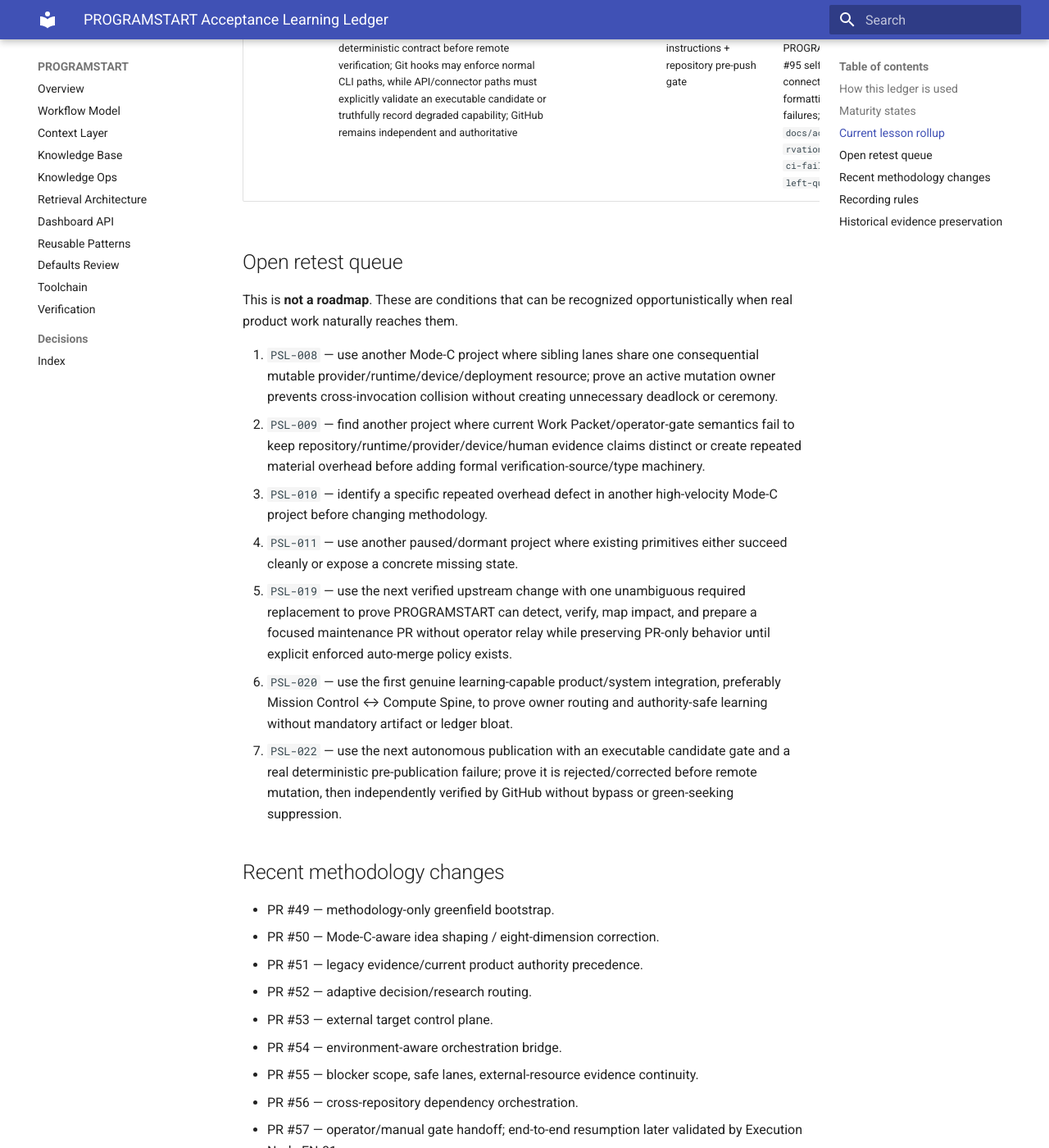
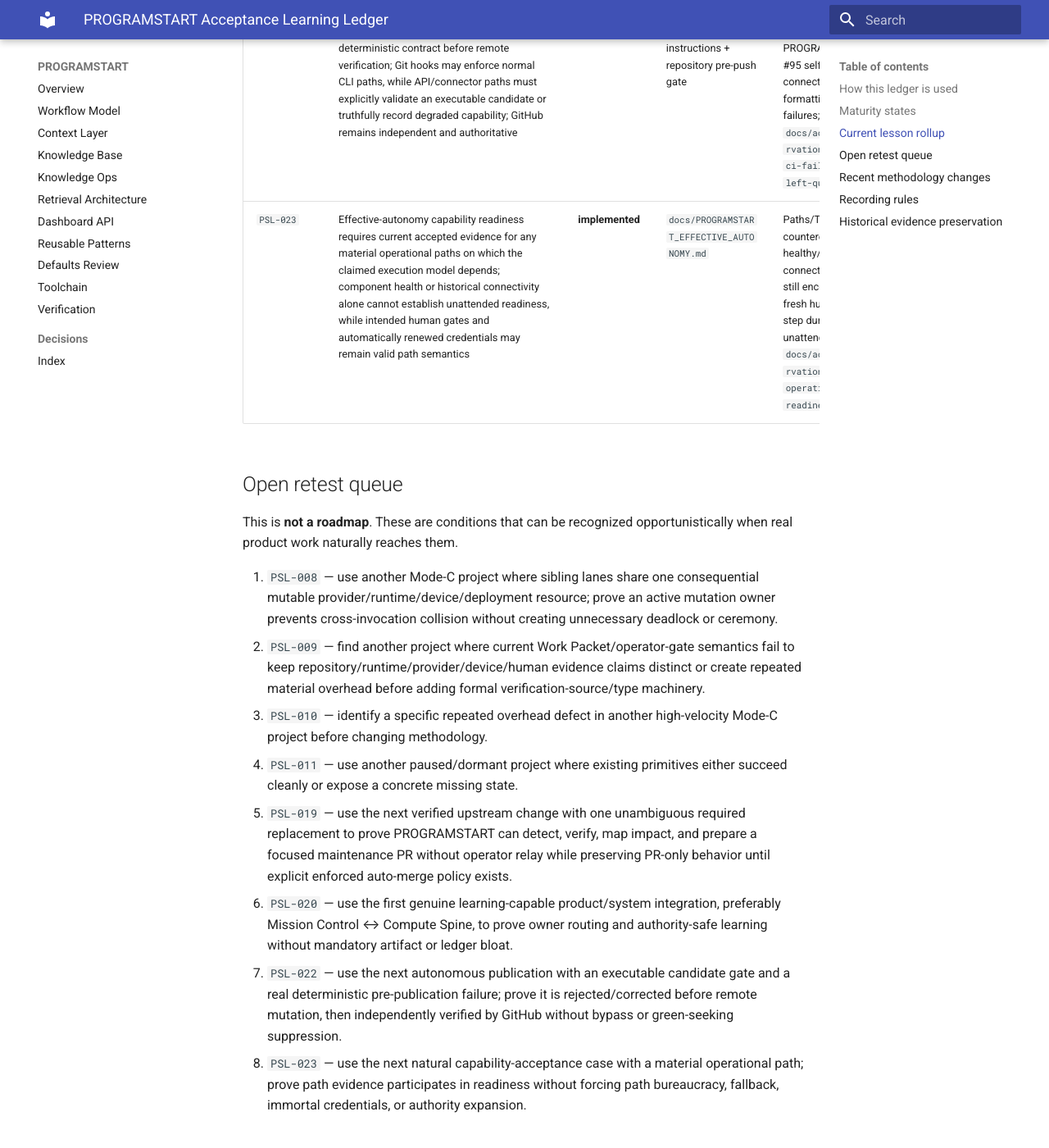
Before and after one commit to GrahamArdent/PROGRAMSTART, an MkDocs documentation site: the page built from docs/PROGRAMSTART_ACCEPTANCE_LEARNING_LEDGER.md, in a window 1280 px wide and 1400 px high, scrolled down 5821 px. Shown: the whole window at 82% size. Built offline with MkDocs 1.6.1 and Material for MkDocs 9.7.7, drawn with Linux system fonts in a browser that asks for light colours.

Commit message:
docs(learning): record operational path readiness lesson

```diff
--- a/docs/PROGRAMSTART_ACCEPTANCE_LEARNING_LEDGER.md
+++ b/docs/PROGRAMSTART_ACCEPTANCE_LEARNING_LEDGER.md
@@ -62,6 +62,7 @@
 | `PSL-020` | Software that can materially improve from real operational evidence needs a conditional Learning Architecture Gate plus owner-routed learning: route observations to the system that owns the behavior, evaluate/promote/rollback deliberately, and never let learned success silently broaden authority | **implemented** | `docs/PROGRAMSTART_LEARNING_ARCHITECTURE.md` + canonical owner routing | Mission Control planning correction + live Compute Spine/PROGRAMSTART boundary inspection; `docs/acceptance/observations/2026-09-01-owner-routed-learning-architecture.md` | first genuine learning-capable integration, preferably Mission Control ↔ Compute Spine: prove correct gate activation, owner routing, bounded retained evidence, evaluation/promotion/rollback, and no authority expansion or shadow backlog |
 | `PSL-021` | Effective autonomy must distinguish genuine human gates from temporary automation gaps and deliberately search/combine bounded available tools before operator transport; creativity belongs in mechanism, not authority expansion | **validated** | `docs/PROGRAMSTART_EFFECTIVE_AUTONOMY.md` + implementation checklist | Court Case Evidence Bell pipeline: existing two-action Windows endpoint + exact accepted runtime composed into bounded self-refresh, removing the claimed manual relay without broader shell/credential/source-mutation authority; `docs/acceptance/observations/2026-09-04-court-evidence-alternative-actuation-retest.md` | continue normal use; retain counterevidence if alternative-actuation search creates disproportionate ceremony, brittle chains, hidden authority expansion, or delays a genuine human gate |
 | `PSL-022` | Autonomous publication should prepare a clean candidate with the owning repository's deterministic contract before remote verification; Git hooks may enforce normal CLI paths, while API/connector paths must explicitly validate an executable candidate or truthfully record degraded capability; GitHub remains independent and authoritative | **implemented** | JIT source-of-truth + worker instructions + repository pre-push gate | 16-run cross-repository failure audit + PROGRAMSTART PR #95 self-hosting connector-path formatting/whitespace failures; `docs/acceptance/observations/2026-09-04-ci-failure-shift-left-quality.md` | next natural autonomous publication where a deterministic failure is stopped/corrected before remote publication, final GitHub verification is green, and the worker does not bypass the gate or overclaim API-path validation |
+| `PSL-023` | Effective-autonomy capability readiness requires current accepted evidence for any material operational paths on which the claimed execution model depends; component health or historical connectivity alone cannot establish unattended readiness, while intended human gates and automatically renewed credentials may remain valid path semantics | **implemented** | `docs/PROGRAMSTART_EFFECTIVE_AUTONOMY.md` | Paths/Tailscale counterexample: healthy/previously connected endpoints still encountered a fresh human identity step during intended unattended execution; `docs/acceptance/observations/2026-09-24-operational-path-readiness.md` | next natural capability-acceptance case with a material actor→target path: prove component-green/path-broken is rejected, legitimate intended human authorization remains acceptable, rotating credentials can satisfy continuity, and no project authority is widened |
 
 ## Open retest queue
 
@@ -74,6 +75,7 @@
 5. `PSL-019` — use the next verified upstream change with one unambiguous required replacement to prove PROGRAMSTART can detect, verify, map impact, and prepare a focused maintenance PR without operator relay while preserving PR-only behavior until explicit enforced auto-merge policy exists.
 6. `PSL-020` — use the first genuine learning-capable product/system integration, preferably Mission Control ↔ Compute Spine, to prove owner routing and authority-safe learning without mandatory artifact or ledger bloat.
 7. `PSL-022` — use the next autonomous publication with an executable candidate gate and a real deterministic pre-publication failure; prove it is rejected/corrected before remote mutation, then independently verified by GitHub without bypass or green-seeking suppression.
+8. `PSL-023` — use the next natural capability-acceptance case with a material operational path; prove path evidence participates in readiness without forcing path bureaucracy, fallback, immortal credentials, or authority expansion.
 
 ## Recent methodology changes
 
```
